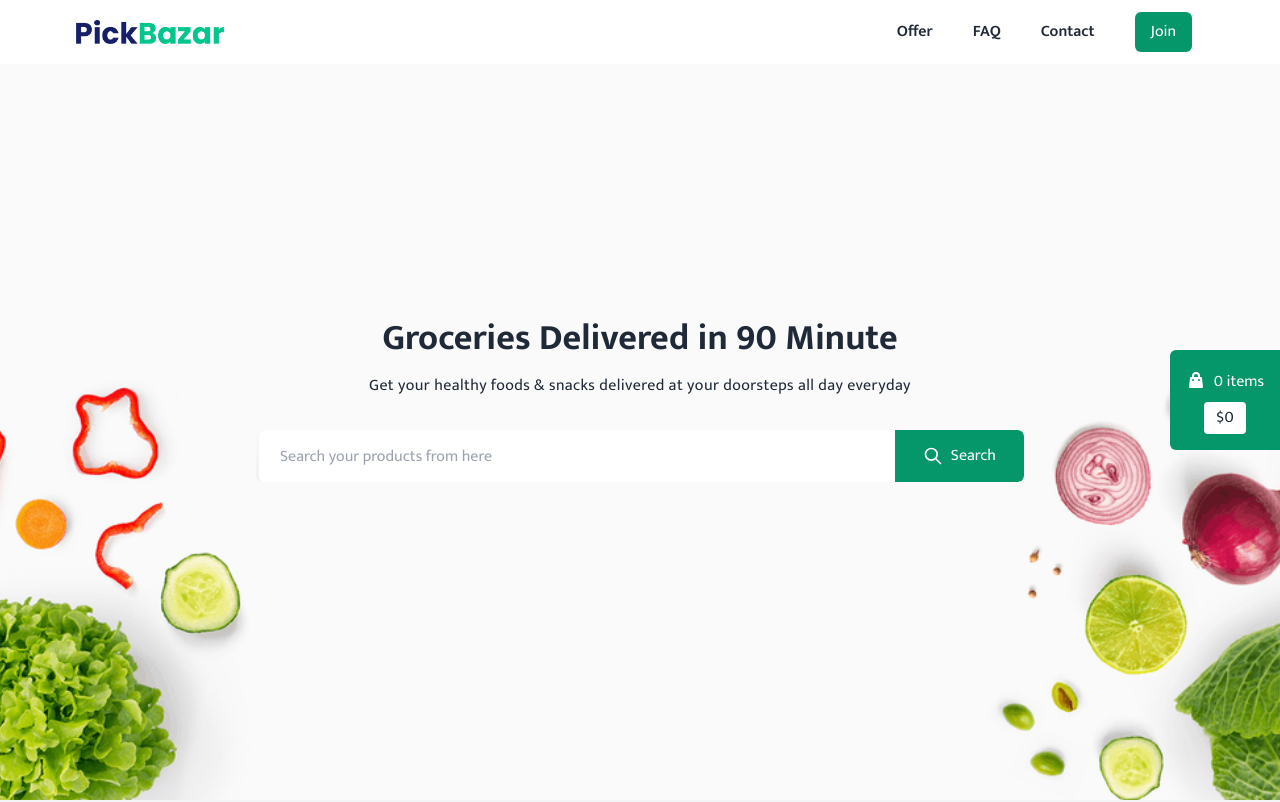
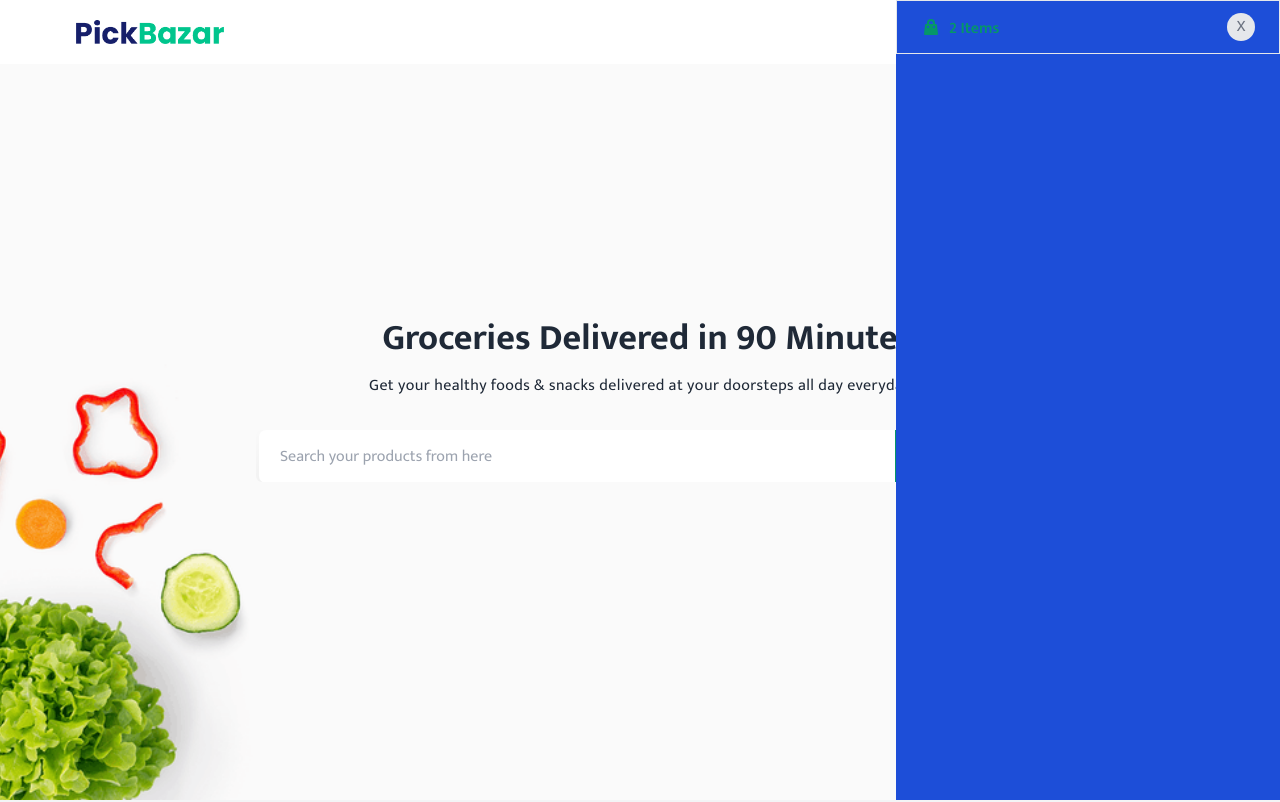
Before and after one commit to hossainrabbi/pick_bazar, a React (Create React App) app: page / in a window 1280 px wide. Shown: the top 802 px of the page. Built offline with nearby package versions, Linux system fonts and the light colour scheme.

Commit message:
remove cart item

```diff
--- /dev/null
+++ b/src/components/Cart/Cart.js
@@ -0,0 +1,37 @@
+import React from 'react';
+import { useSelector } from 'react-redux';
+import CartItem from './CartItem';
+
+const Cart = () => {
+    const { cartItems } = useSelector((state) => state);
+
+    return (
+        <div className="w-96 bg-blue-700 fixed top-0 right-0 h-screen">
+            <div className="text-green-600 flex justify-between items-center py-3 px-6 border border-gray-200">
+                <span className="flex justify-start items-center">
+                    <svg
+                        xmlns="http://www.w3.org/2000/svg"
+                        className="h-5 w-5 mr-2"
+                        viewBox="0 0 20 20"
+                        fill="currentColor"
+                    >
+                        <path
+                            fillRule="evenodd"
+                            d="M10 2a4 4 0 00-4 4v1H5a1 1 0 00-.994.89l-1 9A1 1 0 004 18h12a1 1 0 00.994-1.11l-1-9A1 1 0 0015 7h-1V6a4 4 0 00-4-4zm2 5V6a2 2 0 10-4 0v1h4zm-6 3a1 1 0 112 0 1 1 0 01-2 0zm7-1a1 1 0 100 2 1 1 0 000-2z"
+                            clipRule="evenodd"
+                        />
+                    </svg>
+                    <span className="mt-1 font-semibold">2 Items</span>
+                </span>
+                <button className="bg-gray-200 hover:text-white hover:bg-green-600 transition  text-gray-500 leading-3 w-7 h-7 text-center rounded-full">
+                    X
+                </button>
+            </div>
+            {cartItems.map((item) => (
+                <CartItem {...item} key={item.id} />
+            ))}
+        </div>
+    );
+};
+
+export default Cart;
--- /dev/null
+++ b/src/components/Cart/CartItem.js
@@ -0,0 +1,61 @@
+import React from 'react';
+import useCart from '../customHooks/useCart';
+
+const CartItem = ({ id, name, price, quantity, images }) => {
+    const { handleRemoveCart } = useCart();
+
+    return (
+        <div className="flex justify-between items-center py-3 px-6 border border-gray-200">
+            <div className="bg-gray-200 flex-wrap text-center rounded-full p-2">
+                <button className="block text-lg">
+                    <svg
+                        xmlns="http://www.w3.org/2000/svg"
+                        className="h-5 w-5"
+                        viewBox="0 0 20 20"
+                        fill="currentColor"
+                    >
+                        <path
+                            fillRule="evenodd"
+                            d="M10 5a1 1 0 011 1v3h3a1 1 0 110 2h-3v3a1 1 0 11-2 0v-3H6a1 1 0 110-2h3V6a1 1 0 011-1z"
+                            clipRule="evenodd"
+                        />
+                    </svg>
+                </button>
+                <span className="block text-lg mt-2">{quantity}</span>
+                <button className="block text-lg">
+                    <svg
+                        xmlns="http://www.w3.org/2000/svg"
+                        className="h-5 w-5"
+                        viewBox="0 0 20 20"
+                        fill="currentColor"
+                    >
+                        <path
+                            fillRule="evenodd"
+                            d="M3 10a1 1 0 011-1h12a1 1 0 110 2H4a1 1 0 01-1-1z"
+                            clipRule="evenodd"
+                        />
+                    </svg>
+                </button>
+            </div>
+            <div>
+                <img className="w-16" src={images[0]} alt={name} />
+            </div>
+            <div>
+                <h5 className="font-semibold">{name}</h5>
+                <p className="text-green-600">${price}</p>
+                <p className="text-gray-300">{quantity} X 2lb</p>
+            </div>
+            <div className="font-semibold">${price * quantity}</div>
+            <div>
+                <button
+                    onClick={() => handleRemoveCart(id)}
+                    className="bg-gray-200 hover:text-red-600 hover:bg-gray-300 transition  text-gray-500 leading-3 w-7 h-7 text-center rounded-full"
+                >
+                    X
+                </button>
+            </div>
+        </div>
+    );
+};
+
+export default CartItem;
--- a/src/components/Offers/Offers.js
+++ b/src/components/Offers/Offers.js
@@ -6,7 +6,7 @@ import Container from '../common/Container';
 const Offers = () => {
     return (
         <div>
-            {/* <Container>
+            <Container>
                 <InfiniteCarousel
                     breakpoints={[
                         {
@@ -35,7 +35,7 @@ const Offers = () => {
                         </div>
                     ))}
                 </InfiniteCarousel>
-            </Container> */}
+            </Container>
         </div>
     );
 };
--- a/src/components/customHooks/useCart.js
+++ b/src/components/customHooks/useCart.js
@@ -28,6 +28,11 @@ const useCart = () => {
         }
     };
 
+    const handleRemoveCart = (id) => {
+        const removeItem = cartItems.filter((item) => item.id !== id);
+        setCartItems(removeItem);
+    };
+
     const total = cartItems.reduce(
         (acc, sum) => acc + sum.quantity * sum.price,
         0
@@ -35,6 +40,7 @@ const useCart = () => {
 
     return {
         handleCartAdd,
+        handleRemoveCart,
         total,
     };
 };
--- a/src/pages/Home.js
+++ b/src/pages/Home.js
@@ -3,14 +3,16 @@ import Header from '../components/Header/Header';
 import Offers from '../components/Offers/Offers';
 import Products from '../components/Products/Products';
 import CartBtn from '../components/CartBtn/CartBtn';
+import Cart from '../components/Cart/Cart';
 
 const Home = () => {
     return (
         <main className="text-gray-800 overflow-x-hidden">
             <Header />
-            <Offers />
+            {/* <Offers /> */}
             <Products />
             <CartBtn />
+            <Cart />
         </main>
     );
 };
```
